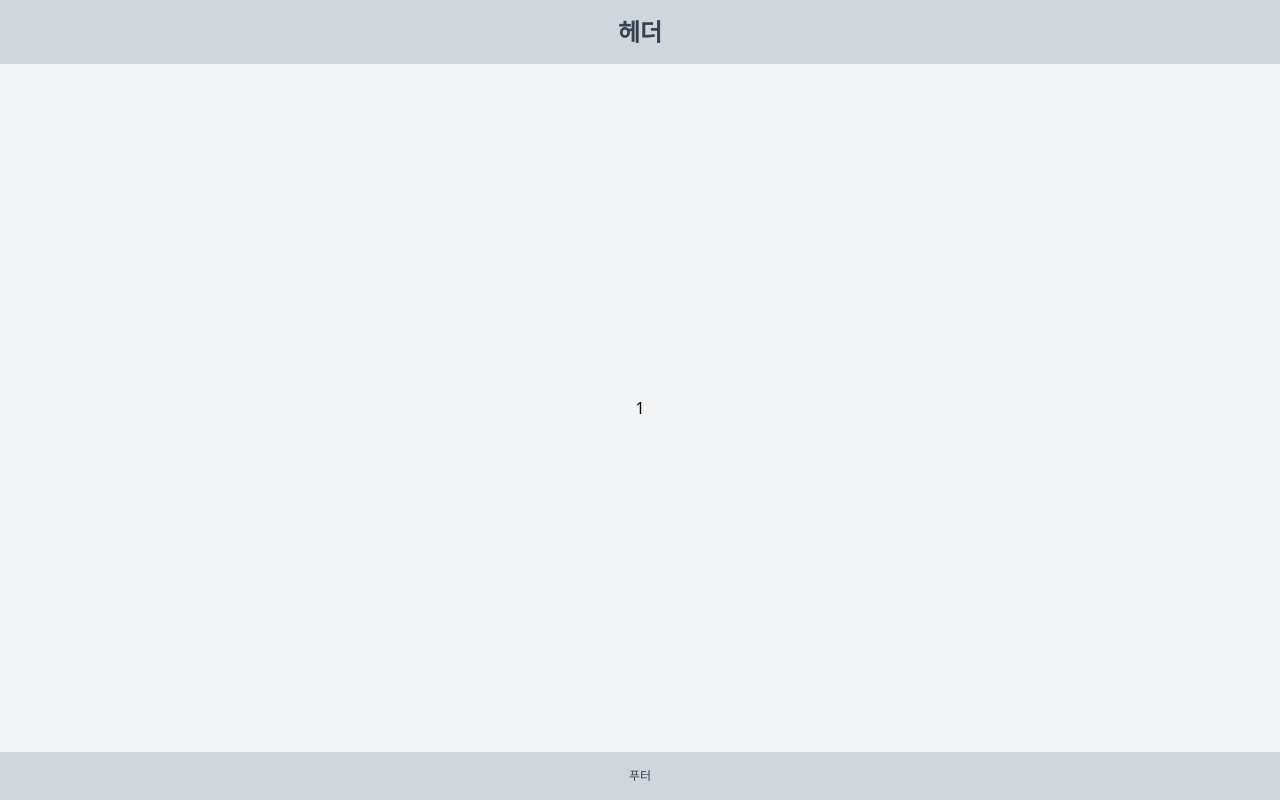
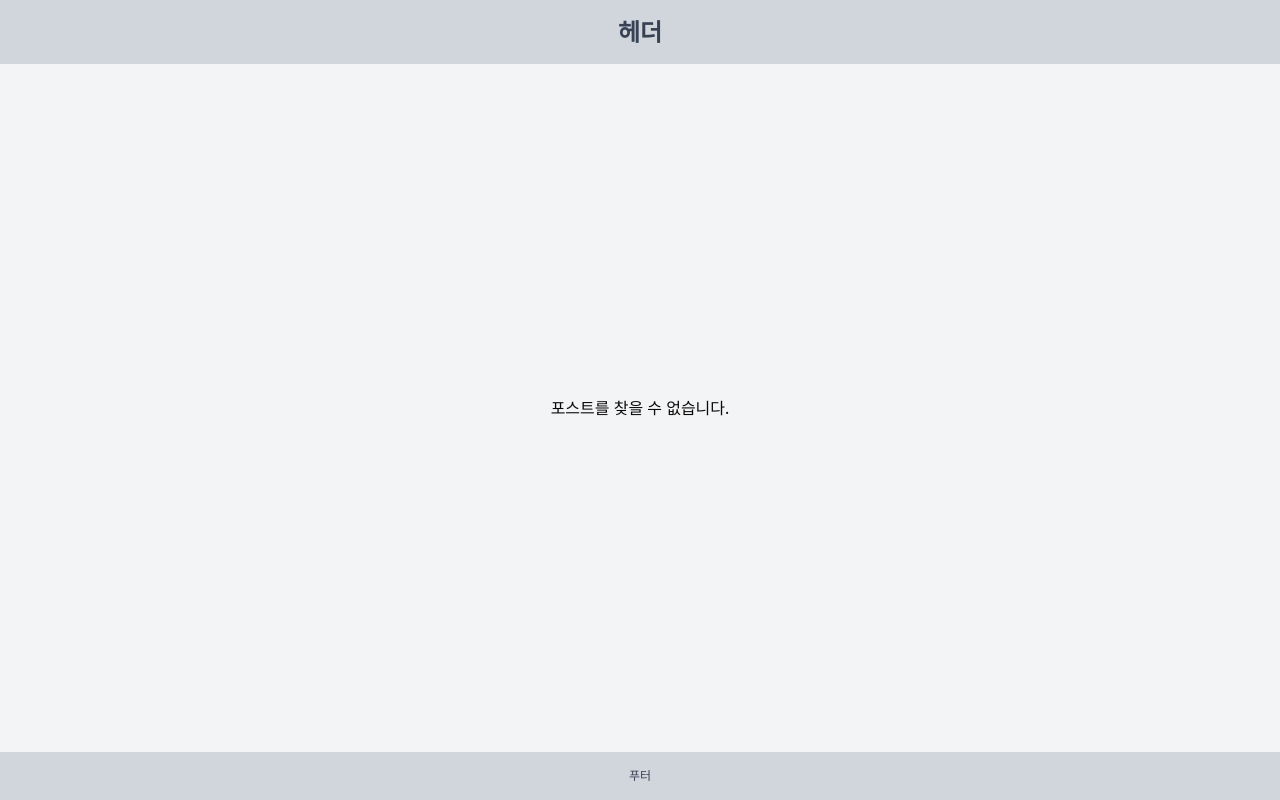
Before and after one commit to kimhyoyeong/nextjs-study, a Next.js app: page /about/1 in a window 1280 px wide. Built offline with nearby package versions, Linux system fonts and the light colour scheme.

Commit message:
동적 라우트 구조 변경

```diff
--- a/app/about/[slug]/page.tsx
+++ b/app/about/[slug]/page.tsx
@@ -5,59 +5,27 @@ interface BlogPost {
   slug: string;
   title: string;
   description: string;
-  content: string;
   date: string;
 }
 
 // 더미 블로그 데이터
 const blogPosts: BlogPost[] = [
   {
-    slug: 'nextjs-13-new-features',
+    slug: 'nextjs',
     title: 'Next.js 13의 새로운 기능들',
     description: 'App Router, Server Components, 그리고 더 많은 새로운 기능들을 살펴봅니다.',
-    content: `Next.js 13은 React의 최신 기능들을 활용한 혁신적인 업데이트를 제공합니다.
-
-## App Router
-App Router는 파일 시스템 기반의 새로운 라우팅 시스템입니다. 이는 더 직관적이고 유연한 라우팅을 가능하게 합니다.
-
-## Server Components
-React Server Components는 서버에서 렌더링되는 컴포넌트로, 클라이언트 번들 크기를 줄이고 초기 로딩 성능을 향상시킵니다.
-
-## Streaming
-Streaming을 통해 페이지를 점진적으로 렌더링하고 로드할 수 있어 사용자 경험이 크게 향상됩니다.`,
     date: '2024-03-15',
   },
   {
-    slug: 'typescript-10-tips',
+    slug: 'typescript',
     title: 'TypeScript 실전 팁 10가지',
     description: 'TypeScript를 더 효과적으로 사용하기 위한 실용적인 팁들을 공유합니다.',
-    content: `TypeScript는 JavaScript에 타입 안정성을 더해주는 강력한 도구입니다.
-
-## 1. 타입 추론 활용하기
-TypeScript의 타입 추론 기능을 최대한 활용하면 코드를 더 간결하게 작성할 수 있습니다.
-
-## 2. 유틸리티 타입 활용하기
-Partial, Pick, Omit 등의 유틸리티 타입을 활용하면 타입 정의를 더 효율적으로 할 수 있습니다.
-
-## 3. 제네릭 활용하기
-제네릭을 활용하면 재사용 가능한 타입을 정의할 수 있습니다.`,
     date: '2024-03-14',
   },
   {
-    slug: 'tailwind-css-guide',
+    slug: 'tailwind',
     title: 'Tailwind CSS로 빠르게 디자인하기',
     description: 'Tailwind CSS를 활용한 효율적인 UI 개발 방법을 알아봅니다.',
-    content: `Tailwind CSS는 유틸리티 우선 CSS 프레임워크로, 빠른 UI 개발을 가능하게 합니다.
-
-## 장점
-- 빠른 개발 속도
-- 일관된 디자인 시스템
-- 작은 번들 사이즈
-
-## 실전 팁
-1. @apply 지시문 활용하기
-2. 커스텀 테마 설정하기
-3. 반응형 디자인 구현하기`,
     date: '2024-03-13',
   },
 ];
@@ -73,11 +41,21 @@ export async function generateMetadata({ params }: { params: { slug: string } })
 }
 
 interface Props {
-  params: {
-    slug: string;
-  };
+  params: { slug: string };
 }
 
 export default function BlogPost({ params }: Props) {
-  return <div>{params.slug}</div>;
+  const post = blogPosts.find((post) => post.slug === params.slug);
+
+  if (!post) {
+    return <div>포스트를 찾을 수 없습니다.</div>;
+  }
+
+  return (
+    <article className="prose lg:prose-xl mx-auto p-4">
+      <h1>{post.title}</h1>
+      <div className="mb-4 text-gray-500">{post.date}</div>
+      <div className="text-gray-600">{post.description}</div>
+    </article>
+  );
 }
--- a/app/blog2/[slug]/page.tsx
+++ b/app/blog2/[slug]/page.tsx
@@ -1,18 +1,20 @@
 import { getPublishedPosts } from '@/lib/notion';
 import BlogDetail from '../_components/BlogDetail';
 import { notFound } from 'next/navigation';
+import type { BlogPost } from '@/types/blog';
 
+// Next.js 13에서는 동적 라우트 파라미터가 Promise로 전달됩니다.
+// 이는 서버 컴포넌트에서 라우트 파라미터를 비동기적으로 처리하기 위함입니다.
 interface Props {
-  params: {
-    slug: string;
-  };
+  params: Promise<{ slug: string }>; // params는 Promise<{ slug: string }> 타입
 }
 
-export default async function BlogPost({ params }: Props) {
-  const posts = await getPublishedPosts();
-  const post = posts.find((post) => post.slug === params.slug);
-
-  console.log(post);
+export default async function Page({ params }: Props) {
+  // params는 Promise이므로, 사용하기 전에 await로 해결해야 합니다.
+  // 이렇게 하면 라우트 파라미터가 준비되기 전에 컴포넌트가 렌더링되는 것을 방지할 수 있습니다.
+  const { slug } = await params;
+  const posts: BlogPost[] = await getPublishedPosts();
+  const post = posts.find((post) => post.slug === slug);
 
   if (!post) {
     return notFound();
--- a/app/blog2/layout.tsx
+++ b/app/blog2/layout.tsx
@@ -1,5 +1,5 @@
 import { getPublishedPosts } from '@/lib/notion';
-import BlogList from './_components/BlogList';
+import BlogList from './_components/BlogList.client';
 
 export default async function BlogLayout({ children }: { children: React.ReactNode }) {
   const posts = await getPublishedPosts();
```
Also changed, not shown: app/blog2/_components/BlogList.client.tsx (renamed from app/blog2/_components/BlogList.tsx).
